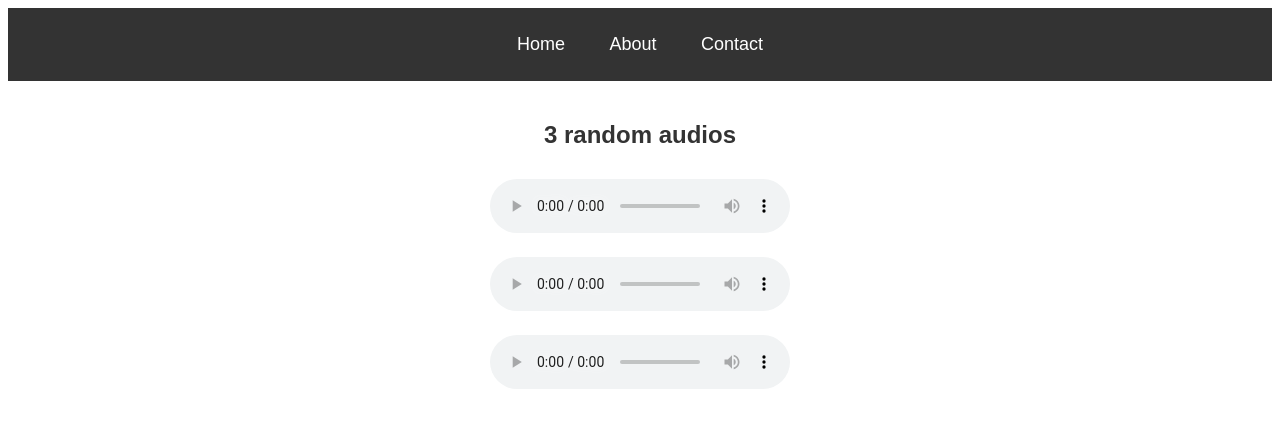
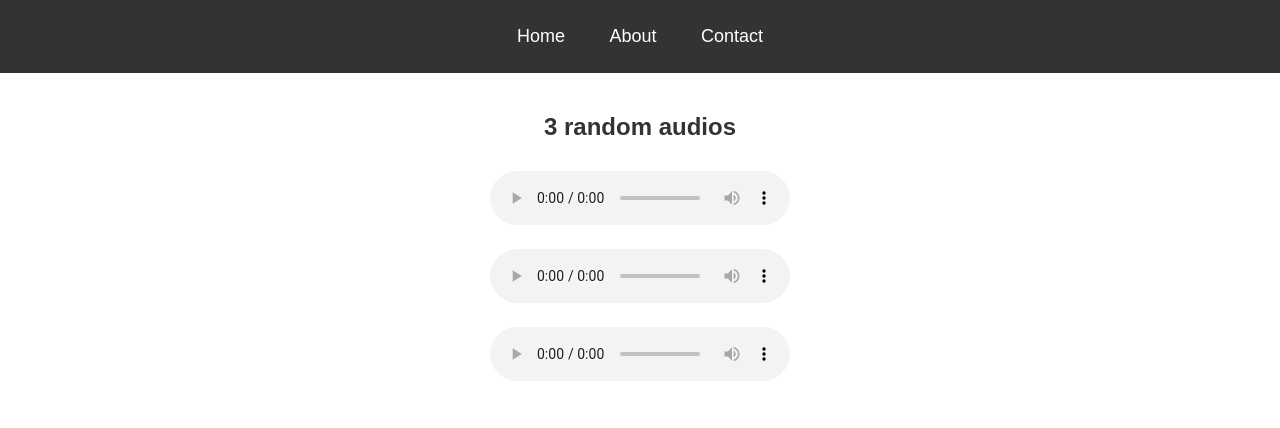
Before and after one commit to acciojob/semantic-navbar-and-audios-9087000, a website: page main.html in a window 1280 px wide. Drawn offline with Linux system fonts and the light colour scheme.

Commit message:
created a submission

```diff
--- a/styles.css
+++ b/styles.css
@@ -2,7 +2,7 @@
 /* Your CSS Code here. */
 body {
 	font-family: Arial, sans-serif;
-	marigin: 0;
+	margin: 0;
 	padding: 0;
 }
 
```
